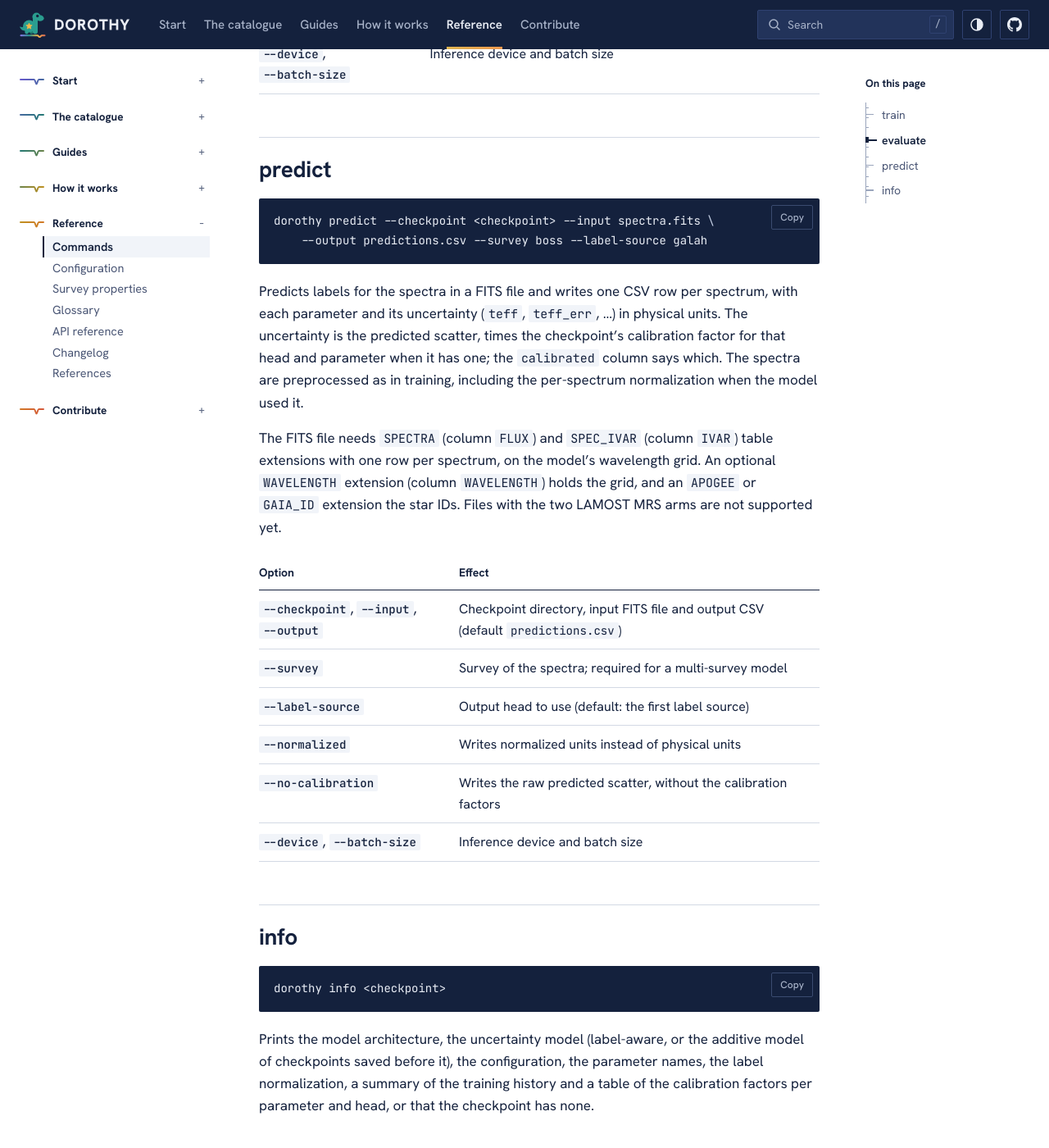
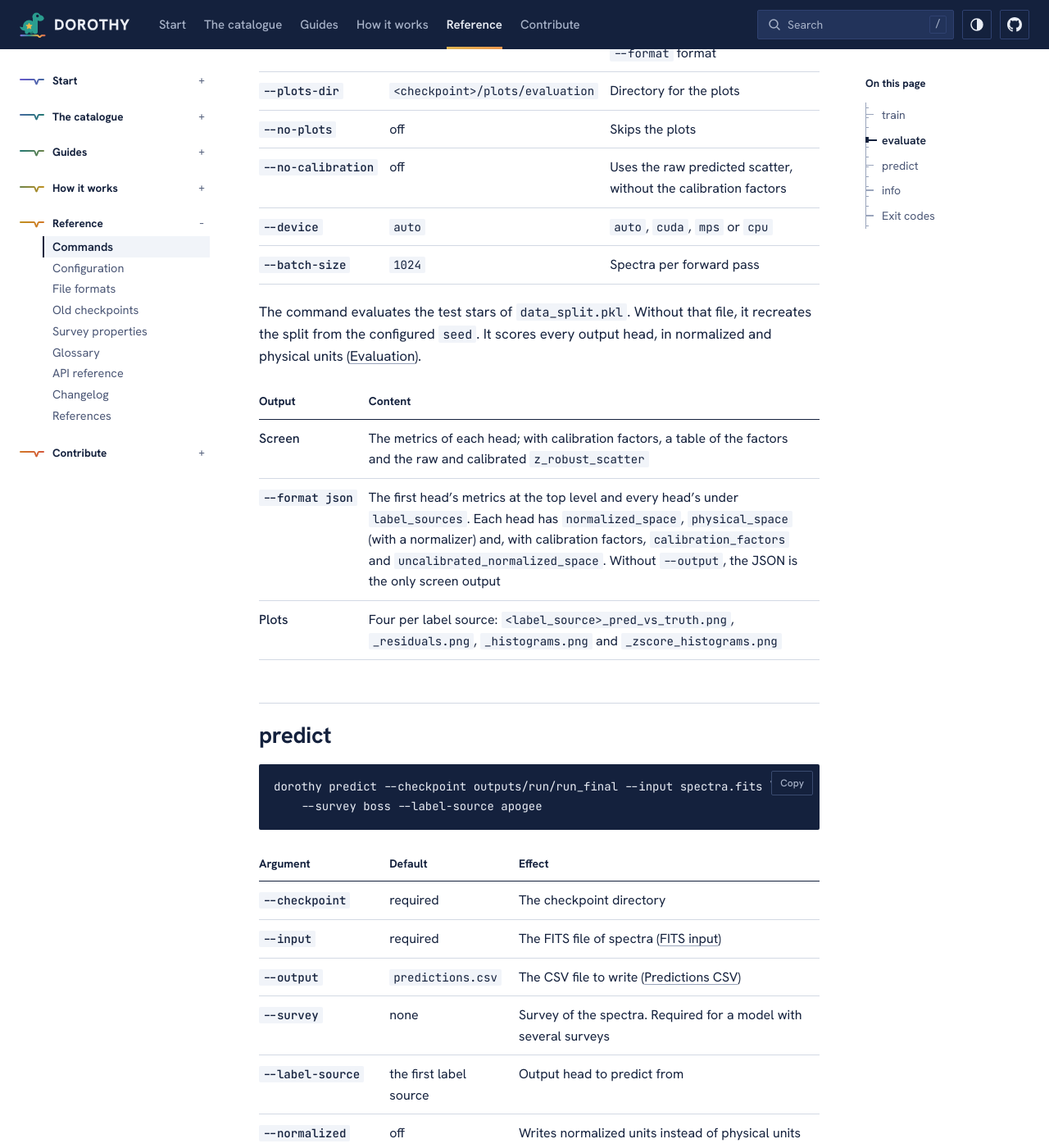
Before and after one commit to joshspeagle/dorothy, a Sphinx documentation site: the page built from docs/reference/commands.md, in a window 1280 px wide and 1400 px high, scrolled down 1754 px. Shown: the whole window at 82% size. Built offline with Sphinx 7.4.7, drawn with Linux system fonts in a browser that asks for light colours; some of the changed text lies outside the part shown.

Commit message:
Rewrite the commands and configuration reference, add file formats and old checkpoints
Co-Authored-By: Claude Opus 5.5 <noreply@anthropic.com>
Claude-Session: https://claude.ai/code/session_013VGjdTeX51F1FvNNYuK4tc

````diff
--- a/docs/reference/commands.md
+++ b/docs/reference/commands.md
@@ -1,98 +1,116 @@
 # Commands
 
-`pip install -e .` installs the `dorothy` command. `dorothy <command> --help`
-lists every option.
+This page lists every `dorothy` subcommand with its arguments and defaults.
+`pip install -e .` installs the command, and `dorothy <command> --help` prints
+the same options.
+
+| Command | Does |
+|---------|------|
+| [`dorothy train`](#train) | Trains a model from a configuration file and writes a checkpoint |
+| [`dorothy evaluate`](#evaluate) | Scores a checkpoint on its test stars |
+| [`dorothy predict`](#predict) | Predicts labels for the spectra in a FITS file |
+| [`dorothy info`](#info) | Prints what a checkpoint holds |
+
+`dorothy --version` prints the version. `dorothy` without a command prints
+the help.
 
 ## train
 
 ```bash
 dorothy train config.yaml
-dorothy train config.yaml --device cuda --output-dir runs/
-dorothy train config.yaml --resume outputs/old_run/old_run_final
 ```
 
-Trains the model a configuration describes ([Configuration](../reference/configuration.md)),
-fits its [calibration factors](../methods/uncertainties.md#calibration-factors)
-and writes the checkpoint directory `<output_dir>/<name>/<name>_final/`
-([Checkpoints](../methods/training.md#checkpoints)).
+| Argument | Default | Effect |
+|----------|---------|--------|
+| `config` | required | The YAML configuration file ([Configuration](configuration.md)) |
+| `--device` | `auto` | `auto`, `cuda`, `mps` or `cpu`. `auto` keeps the configuration's `device` |
+| `--output-dir` | the configuration's `output_dir` | Directory for the experiment |
+| `--resume` | none | A checkpoint directory. Its `best_model.pth` gives the starting weights; the optimizer, the schedule and the warm-up start new |
 
-| Option | Effect |
-|--------|--------|
-| `--device` | `auto` (default), `cuda`, `mps` or `cpu` |
-| `--output-dir` | Overrides `output_dir` |
-| `--resume` | Starts from the weights of an earlier checkpoint, with a new optimizer, schedule and warm-up |
+The command writes the checkpoint directory
+`<output_dir>/<name>/<name>_final/` ([File formats](file-formats.md#checkpoint-directory)).
+
+`--resume` fails when the checkpoint has no `best_model.pth`, was trained
+without the precision encoding, has another
+`multi_head_model.residual_stream` value, or has weights of another shape.
 
 ## evaluate
 
 ```bash
-dorothy evaluate <checkpoint>
-dorothy evaluate <checkpoint> --format json --output results.json
-dorothy evaluate <checkpoint> --model final_model.pth --no-plots
+dorothy evaluate outputs/run/run_final
 ```
 
-Reloads the catalogue with the checkpoint's configuration, takes the test
-stars from `data_split.pkl` (or recreates the split from the configured seed
-if the file is missing) and scores every output head in normalized and
-physical units ([Evaluation](../methods/evaluation.md)). It writes four plots
-per label source to `<checkpoint>/plots/evaluation/`: predictions against
-labels, residuals, histograms of predictions and labels, and z-score
-histograms. The JSON output holds the first head's metrics at the top level
-and every head's metrics under `label_sources`.
+| Argument | Default | Effect |
+|----------|---------|--------|
+| `checkpoint` | required | The checkpoint directory |
+| `--model` | `best_model.pth` | Weights file in the checkpoint. Only `best_model.pth` has calibration factors |
+| `--format` | `text` | `text`, `markdown` or `json` |
+| `--output` | none | File for the results, in the `--format` format |
+| `--plots-dir` | `<checkpoint>/plots/evaluation` | Directory for the plots |
+| `--no-plots` | off | Skips the plots |
+| `--no-calibration` | off | Uses the raw predicted scatter, without the calibration factors |
+| `--device` | `auto` | `auto`, `cuda`, `mps` or `cpu` |
+| `--batch-size` | `1024` | Spectra per forward pass |
 
-With the checkpoint's calibration factors, the metrics and plots use the
-calibrated uncertainties, and a table per head lists the factors with the raw
-and calibrated `z_robust_scatter`
-([Calibration factors](../methods/uncertainties.md#calibration-factors)). The
-JSON output then adds `calibration_factors` and the raw metrics
-`uncalibrated_normalized_space` to each head.
+The command evaluates the test stars of `data_split.pkl`. Without that file,
+it recreates the split from the configured `seed`. It scores every output
+head, in normalized and physical units ([Evaluation](../methods/evaluation.md)).
 
-| Option | Effect |
-|--------|--------|
-| `--model` | Weights file to load (default `best_model.pth`) |
-| `--format` | `text` (default), `markdown` or `json` |
-| `--output` | Writes the results to a file |
-| `--plots-dir` | Directory for the plots |
-| `--no-plots` | Skips the plots |
-| `--no-calibration` | Evaluates the raw predicted scatter, without the calibration factors |
-| `--device`, `--batch-size` | Inference device and batch size |
+| Output | Content |
+|--------|---------|
+| Screen | The metrics of each head; with calibration factors, a table of the factors and the raw and calibrated `z_robust_scatter` |
+| `--format json` | The first head's metrics at the top level and every head's under `label_sources`. Each head has `normalized_space`, `physical_space` (with a normalizer) and, with calibration factors, `calibration_factors` and `uncalibrated_normalized_space`. Without `--output`, the JSON is the only screen output |
+| Plots | Four per label source: `<label_source>_pred_vs_truth.png`, `_residuals.png`, `_histograms.png` and `_zscore_histograms.png` |
 
 ## predict
 
 ```bash
-dorothy predict --checkpoint <checkpoint> --input spectra.fits \
-    --output predictions.csv --survey boss --label-source galah
+dorothy predict --checkpoint outputs/run/run_final --input spectra.fits \
+    --survey boss --label-source apogee
 ```
 
-Predicts labels for the spectra in a FITS file and writes one CSV row per
-spectrum, with each parameter and its uncertainty (`teff`, `teff_err`, ...)
-in physical units. The uncertainty is the predicted scatter, times the
-checkpoint's calibration factor for that head and parameter when it has one;
-the `calibrated` column says which. The spectra are preprocessed as in
-training, including the per-spectrum normalization when the model used it.
+| Argument | Default | Effect |
+|----------|---------|--------|
+| `--checkpoint` | required | The checkpoint directory |
+| `--input` | required | The FITS file of spectra ([FITS input](file-formats.md#fits-input)) |
+| `--output` | `predictions.csv` | The CSV file to write ([Predictions CSV](file-formats.md#predictions-csv)) |
+| `--survey` | none | Survey of the spectra. Required for a model with several surveys |
+| `--label-source` | the first label source | Output head to predict from |
+| `--normalized` | off | Writes normalized units instead of physical units |
+| `--no-calibration` | off | Writes the raw predicted scatter, without the calibration factors |
+| `--device` | `auto` | `auto`, `cuda`, `mps` or `cpu` |
+| `--batch-size` | `1024` | Spectra per forward pass |
 
-The FITS file needs `SPECTRA` (column `FLUX`) and `SPEC_IVAR` (column `IVAR`)
-table extensions with one row per spectrum, on the model's wavelength grid.
-An optional `WAVELENGTH` extension (column `WAVELENGTH`) holds the grid, and
-an `APOGEE` or `GAIA_ID` extension the star IDs. Files with the two LAMOST MRS
-arms are not supported yet.
-
-| Option | Effect |
-|--------|--------|
-| `--checkpoint`, `--input`, `--output` | Checkpoint directory, input FITS file and output CSV (default `predictions.csv`) |
-| `--survey` | Survey of the spectra; required for a multi-survey model |
-| `--label-source` | Output head to use (default: the first label source) |
-| `--normalized` | Writes normalized units instead of physical units |
-| `--no-calibration` | Writes the raw predicted scatter, without the calibration factors |
-| `--device`, `--batch-size` | Inference device and batch size |
+The spectra get the preprocessing of the checkpoint's configuration
+([Preprocessing](../methods/preprocessing.md)). The command fails when the
+spectra have another number of wavelength bins than the model's survey.
 
 ## info
 
 ```bash
-dorothy info <checkpoint>
+dorothy info outputs/run/run_final
 ```
 
-Prints the model architecture, the uncertainty model (label-aware, or the
-additive model of checkpoints saved before it), the configuration, the
-parameter names, the label normalization, a summary of the training history
-and a table of the calibration factors per parameter and head, or that the
-checkpoint has none.
+| Argument | Default | Effect |
+|----------|---------|--------|
+| `checkpoint` | required | The checkpoint directory |
+
+The command prints these parts of the checkpoint. A file that it cannot read
+prints an error line, and the command goes on.
+
+| Part | Content |
+|------|---------|
+| Model files | Each `.pth` file and its size; the parameter count of `best_model.pth` |
+| Configuration | Architecture, uncertainty model (`label-aware` or `additive`), parameter names, `normalize_spectra`, `precision_encoding` |
+| Training history | Epochs, final training loss, best validation loss and epoch, per label source |
+| Normalizer | The normalized parameters |
+| Calibration | The factor per parameter and head, or `none` |
+| Learning rates | Number of optimizer steps and the range |
+
+## Exit codes
+
+| Code | Meaning |
+|------|---------|
+| 0 | Success, `--help` or `--version` |
+| 1 | An error, printed as `Error: …` |
+| 2 | Invalid arguments |
````
Also changed, not shown: docs/index.md (+2 -0 lines), docs/reference/configuration.md (+66 -39 lines), docs/reference/file-formats.md (added, +98 -0 lines), docs/reference/old-checkpoints.md (added, +125 -0 lines).
